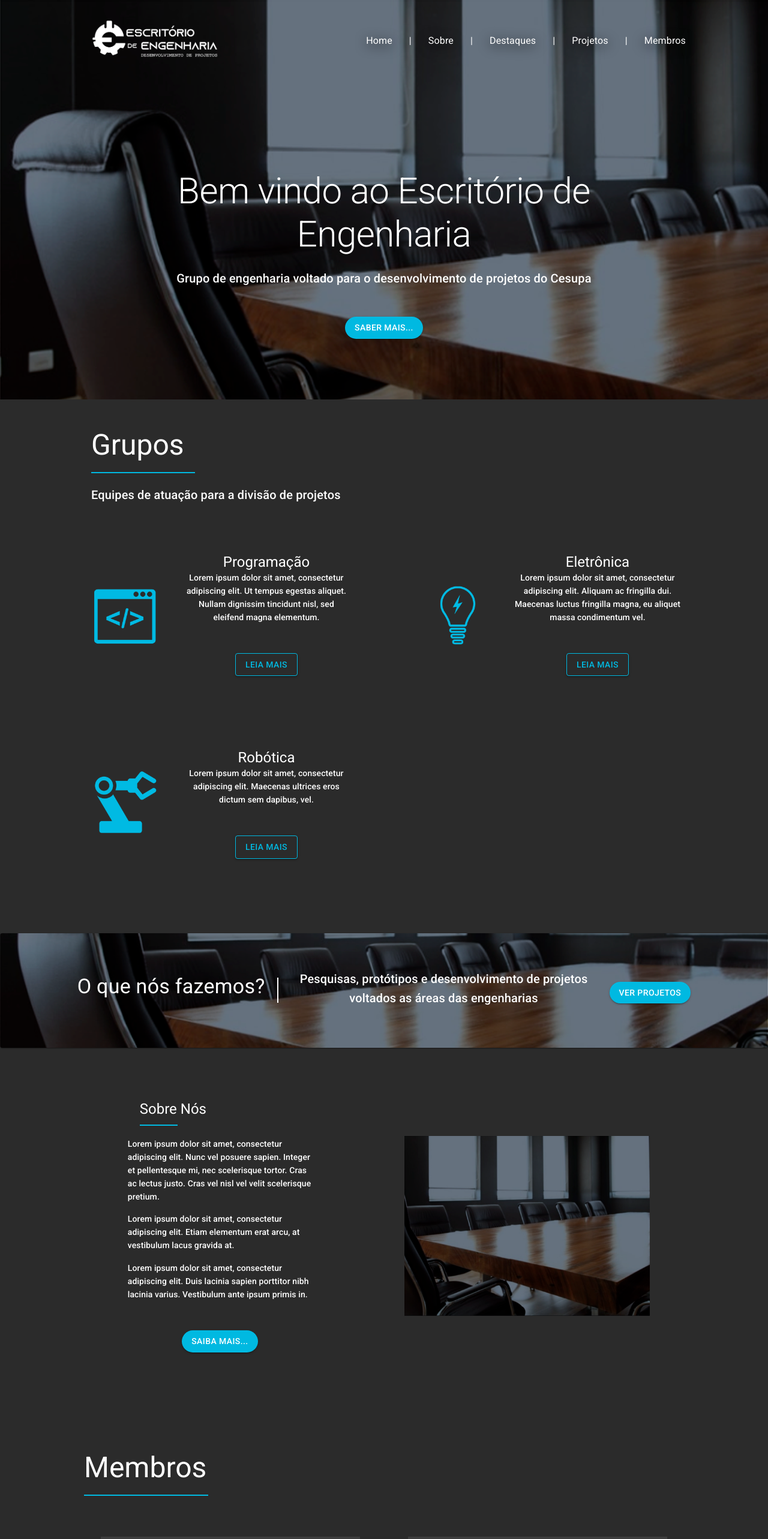
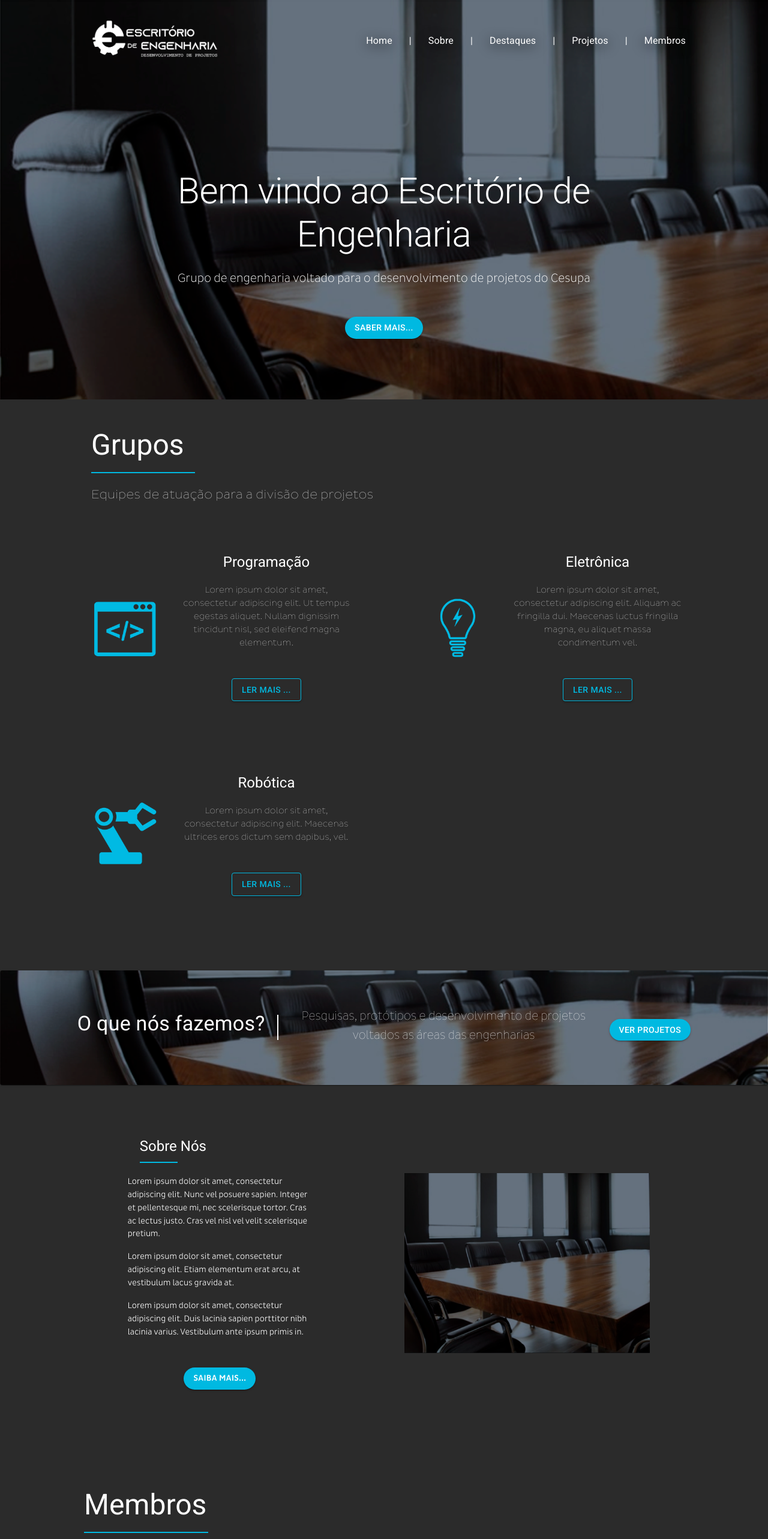
Before and after one commit to RianErnesto/site-escritorio-frontend, a React (Vite) app: page / in a window 1280 px wide. Shown: the top 2566 px of the page at 60% size. Built offline with nearby package versions, Linux system fonts and the light colour scheme.

Commit message:
Mais alterações de fonte feitas na página

```diff
--- a/src/Components/ContatosItems.jsx
+++ b/src/Components/ContatosItems.jsx
@@ -18,6 +18,9 @@ function ContatosItems() {
         justifyContent: "space-around",
         width: { md: "50%", xs: '90%' },
         margin: "auto",
+        fontFamily: 'Pluto Sans',
+        fontWeight: "normal",
+        fontSize: "14px"
       }}
     >
       <Box>
--- a/src/Components/Grupo.jsx
+++ b/src/Components/Grupo.jsx
@@ -82,7 +82,7 @@ function GrupoHeader() {
               Grupos
             </Typography>
             <Box sx={{ border: '1px solid #00B9E1', mb: '20px', width: '35%', ml: { xs: 'auto', sm: 0 }, mr: { xs: 'auto', sm: 0 } }}></Box>
-            <Typography variant="h6" color="inherit" paragraph>
+            <Typography variant="h6" color="inherit" paragraph sx={{fontFamily: 'Pluto Sans', fontWeight: '100'}}>
               Equipes de atuação para a divisão de projetos
             </Typography>
           </Box>
--- a/src/Components/GrupoLists.jsx
+++ b/src/Components/GrupoLists.jsx
@@ -47,6 +47,7 @@ function GrupoLists(props) {
               paragraph
               color="white"
               textAlign="center"
+              sx={{ marginTop: '20px', fontFamily: 'Pluto Sans', fontWeight: '100' }}
             >
               {props.item.description}
             </Typography>
@@ -67,10 +68,11 @@ function GrupoLists(props) {
                     color: "white",
                     border: "1px solid black",
                     boxShadow: "2px 3px 0px #222",
+                    fontFamily: 'Pluto Sans Cond'
                   },
                 }}
               >
-                Leia Mais
+                Ler Mais ...
               </Button>
             </Stack>
           </CardContent>
--- a/src/Components/Home.jsx
+++ b/src/Components/Home.jsx
@@ -8,6 +8,8 @@ function Home() {
         style={{
           backgroundImage: "url(/src/Images/BackgroundImage.png)",
           backgroundRepeat: "no-repeat",
+          fontFamily: 'Pluto Sans Cond',
+          fontWeight: "300"
         }}
       >
         <HomeHeader />
--- a/src/Components/HomeCarousel.jsx
+++ b/src/Components/HomeCarousel.jsx
@@ -22,7 +22,7 @@ const CustomRightArrow = ({ onClick, ...rest }) => {
         right: "10%",
         borderRadius: "100%",
         border: "none",
-        ":hover":{backgroundColor: 'rgb(220,220,220,0.1)'}
+        ":hover": { backgroundColor: 'rgb(220,220,220,0.1)' }
       }}
     >
       <img
@@ -49,7 +49,7 @@ const CustomLeftArrow = ({ onClick, ...rest }) => {
         left: "10%",
         borderRadius: "100%",
         border: "none",
-        ":hover":{backgroundColor: 'rgb(220,220,220,0.1)'}
+        ":hover": { backgroundColor: 'rgb(220,220,220,0.1)' }
       }}
     >
       <img
@@ -154,7 +154,9 @@ function HomeCarouselContent(props) {
         >
           {props.item.title}
         </Typography>
-        <Typography variant="h6" align="center" color="white" paragraph>
+        <Typography variant="h6" align="center" color="white" paragraph sx={{
+          fontFamily: 'Pluto Sans Cond ExLight'
+        }}>
           {props.item.description}
         </Typography>
         <Stack
@@ -163,7 +165,10 @@ function HomeCarouselContent(props) {
           spacing={2}
           justifyContent="center"
         >
-          <Button href={props.item.ref} variant="contained" sx={{backgroundColor: '#00B9E1', borderRadius: '20px 20px 20px 20px'}}>{props.item.button}</Button>
+          <Button href={props.item.ref} variant="contained" sx={{
+            backgroundColor: '#00B9E1',
+            borderRadius: '20px 20px 20px 20px'
+          }}>{props.item.button}</Button>
         </Stack>
       </Container>
     </Box>
--- a/src/Components/HomeHeader.jsx
+++ b/src/Components/HomeHeader.jsx
@@ -91,10 +91,11 @@ function HomeNavBar(props) {
         <Breadcrumbs separator="|" aria-label="breadcrumb" color="white">
           {props.item.map((page) => (
             <Link
-              underline="hover"
+              underline="none"
               key="1"
               color="white"
               href={`#${page}`}
+              sx={{":hover": {borderBottom: "1px solid #00B9E1"}}}
             style={{ marginLeft: 20, marginRight: 20, filter: "drop-shadow(0 4px 10px black)" }}
             >
               {page}
--- a/src/Components/Membros.jsx
+++ b/src/Components/Membros.jsx
@@ -2,7 +2,7 @@ import React from "react";
 import Box from "@mui/material/Box";
 import Stack from "@mui/material/Stack";
 import Button from "@mui/material/Button";
-import { Typography } from "@mui/material";
+import Typography from "@mui/material/Typography";
 import MembrosCarousel from "./MembrosCarousel";
 
 function Membros() {
@@ -76,6 +76,7 @@ function Membros() {
               boxShadow: "2px 3px 0px #222",
             },
             borderRadius: "20px 20px 20px 20px",
+            fontFamily: 'Pluto Sans Cond'
           }}
         >
           Ver Todos
--- a/src/Components/MembrosCarousel.jsx
+++ b/src/Components/MembrosCarousel.jsx
@@ -1,10 +1,10 @@
 import React from "react";
 import Carousel from "react-multi-carousel";
 import Button from "@mui/material/Button";
-import { Box } from "@mui/material";
+import Box from "@mui/material/Box";
 import Avatar from "@mui/material/Avatar";
-import { CardContent } from "@mui/material";
-import { Typography } from "@mui/material";
+import CardContent from "@mui/material/CardContent";
+import Typography from "@mui/material/Typography";
 import "../Styles/Carousel.css";
 import "react-multi-carousel/lib/styles.css";
 
@@ -153,14 +153,14 @@ function MembrosCarouselContent(props) {
         </Avatar>
       </Box>
       <CardContent>
-        <Typography mt="30px" mb="20px">
+        <Typography mt="30px" mb="20px" sx={{fontFamily: 'Pluto Sans Cond', fontWeight: '100', fontStyle: 'italic'}}>
           {props.member.description}
         </Typography>
-        <Typography variant="h5" component="h2" pb="20px">
+        <Typography variant="h5" component="h2" pb="20px" sx={{fontFamily: 'Pluto Sans Cond', fontWeight: 'bold'}}>
           {props.member.name}
         </Typography>
         {props.member.groups.map((group, i) => (
-          <Typography key={i} gutterBottom variant="h6" component="h4" textAlign="center">
+          <Typography key={i} gutterBottom variant="h6" component="h4" textAlign="center" sx={{fontFamily: 'Pluto Sans Cond', fontWeight: 'normal'}}>
             {group}
           </Typography>
         ))}
--- a/src/Components/Projetos.jsx
+++ b/src/Components/Projetos.jsx
@@ -45,7 +45,7 @@ function Projetos() {
           gutterBottom
           component="div"
           textAlign="center"
-          sx={{ width: { md:"40%", xs: '90%' }, paddingTop: {md: '0', xs: '20px'}}}
+          sx={{ width: { md:"40%", xs: '90%' }, paddingTop: {md: '0', xs: '20px'}, fontFamily: 'Pluto Sans Cond', fontWeight: '100'}}
         >
           Pesquisas, protótipos e desenvolvimento de projetos voltados as áreas
           das engenharias
--- a/src/Components/Sobre.jsx
+++ b/src/Components/Sobre.jsx
@@ -29,6 +29,7 @@ function Sobre() {
           paragraph
           color="white"
           textAlign="left"
+          sx={{fontFamily: 'Pluto Sans Cond', fontWeight: '300'}}
         >
           Lorem ipsum dolor sit amet, consectetur adipiscing elit. Nunc vel posuere sapien. Integer et pellentesque mi, nec scelerisque tortor. Cras ac lectus justo. Cras vel nisl vel velit scelerisque pretium.
         </Typography>
@@ -37,6 +38,7 @@ function Sobre() {
           paragraph
           color="white"
           textAlign="left"
+          sx={{fontFamily: 'Pluto Sans Cond', fontWeight: '300'}}
         >
           Lorem ipsum dolor sit amet, consectetur adipiscing elit. Etiam elementum erat arcu, at vestibulum lacus gravida at.
         </Typography>
@@ -45,6 +47,7 @@ function Sobre() {
           paragraph
           color="white"
           textAlign="left"
+          sx={{fontFamily: 'Pluto Sans Cond', fontWeight: '300'}}
         >
           Lorem ipsum dolor sit amet, consectetur adipiscing elit. Duis lacinia sapien porttitor nibh lacinia varius. Vestibulum ante ipsum primis in.
         </Typography>
@@ -54,13 +57,17 @@ function Sobre() {
           spacing={2}
           justifyContent="center"
         >
-          <Button variant="contained" sx={{backgroundColor: '#00B9E1', borderRadius: '20px 20px 20px 20px'}}>Saiba Mais...</Button>
+          <Button variant="contained" sx={{
+            backgroundColor: '#00B9E1',
+            borderRadius: '20px 20px 20px 20px',
+            fontFamily: 'Pluto Sans Cond'
+          }}>Saiba Mais...</Button>
         </Stack>
       </CardContent>
       <CardMedia
         component="img"
         sx={{
-          pt: {xs: '50px', md: 0},
+          pt: { xs: '50px', md: 0 },
           width: { md: '40%', xs: '100%' },
           height: '300px',
           marginTop: 'auto',
```
Also changed, not shown: src/emoji.js (added).
